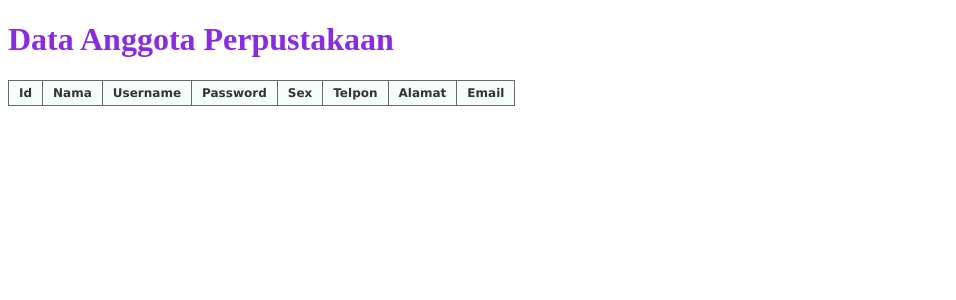
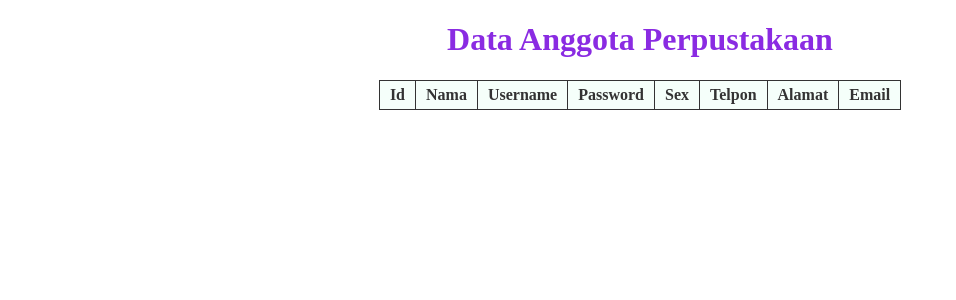
Before and after one commit to nurabella/tugas_php, a PHP site: page /sesi29.php in a window 1280 px wide. Shown: the top 300 px of the page, without its empty margins (0-956 px from the left). Run offline with PHP 8.4, Linux system fonts and the light colour scheme; data that the repository does not hold is empty; a stand-in replaces the project's code that opens the database connection.

Commit message:
add sesi 29

```diff
--- a/sesi29.php
+++ b/sesi29.php
@@ -18,7 +18,7 @@ h1 {
 }
 table{
     border-collapse:collapse;
-    font:normal normal 12px Verdana,Arial,Sans-Serif;
+    font:normal normal 12px ,Sans-Serif;
     color:#333333;
 }
 
@@ -29,11 +29,10 @@ table th {
     font-size:14px;
 }
 
-table th,
-table td {
+table th,table td {
     vertical-align:top;
     padding:5px 10px;
-    border:1px solid #696969;
+    border:1px solid ;
 }
 
 table tr {
@@ -44,13 +43,11 @@ table tr:nth-child(even) {
     background:#F0F8FF;
 }
 
-
-
 </style>
 <body>
-    <h1>Data Anggota Perpustakaan</h1>
+    <h1 align="center">Data Anggota Perpustakaan</h1>
 
-    <table border="1">
+    <table border="1" cellspacing="0" align="center">
         <tr>
             <td><b>Id</b></td>
             <td><b>Nama</b></td>
```
